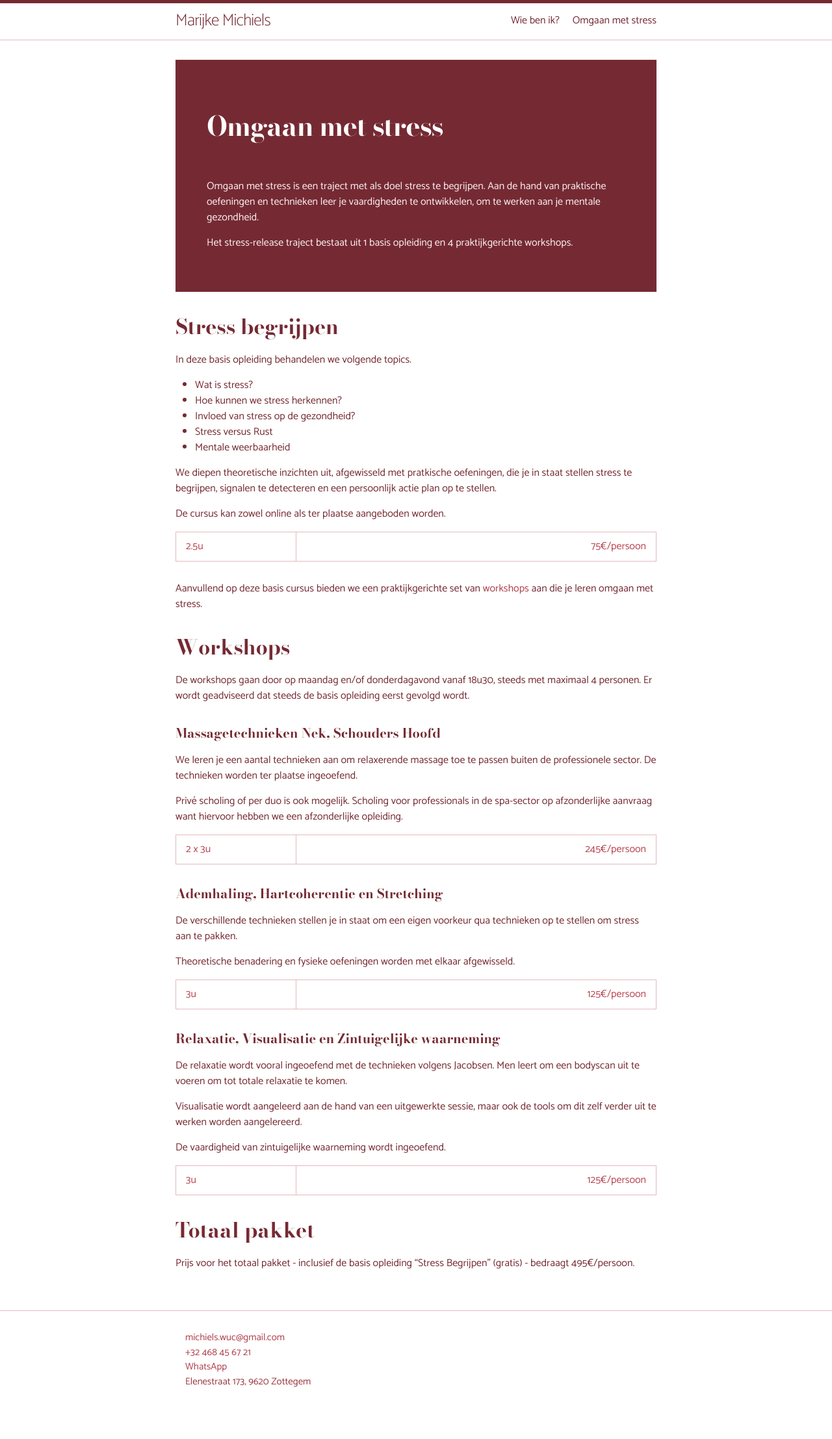
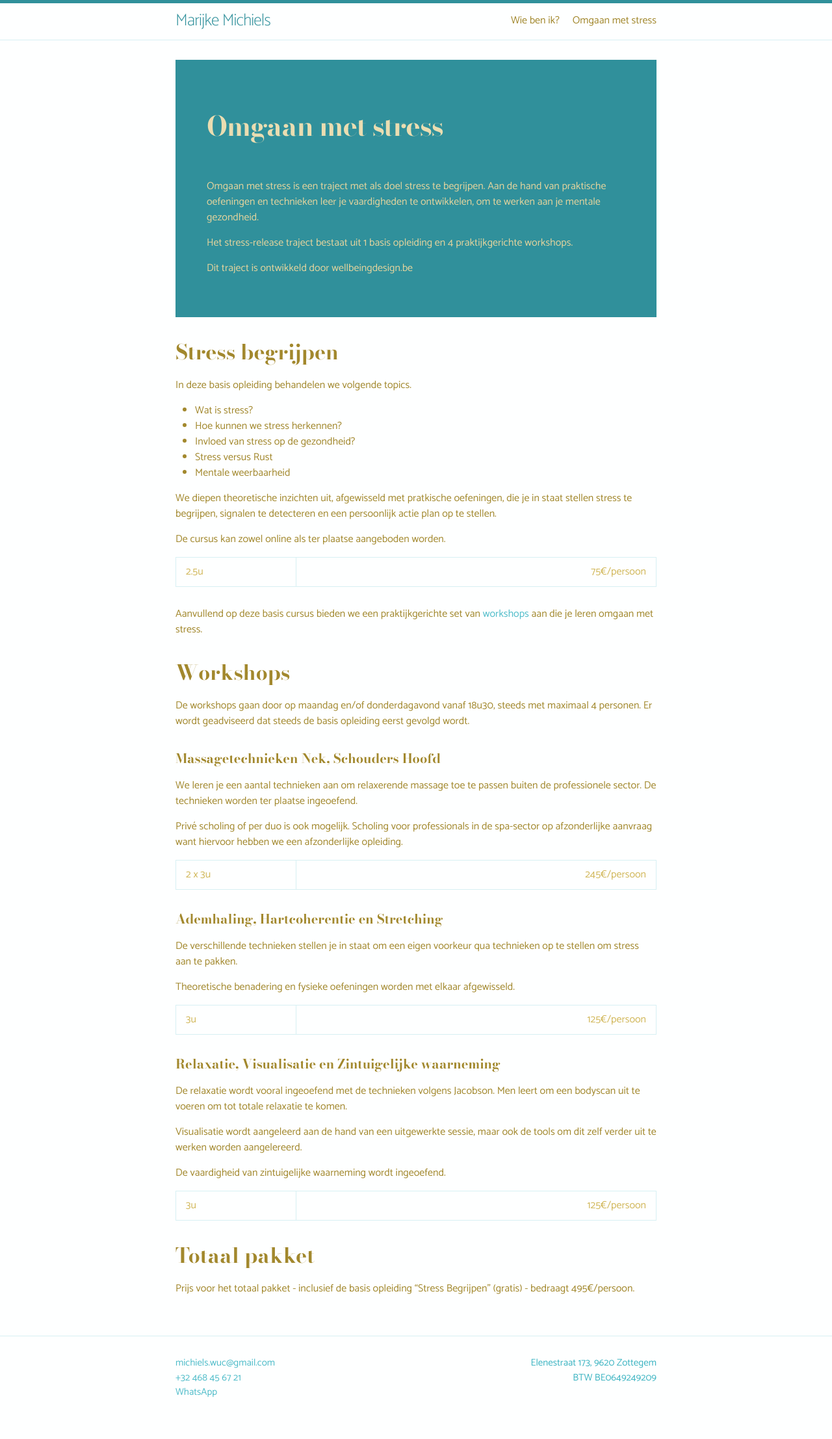
Before and after one commit to koenhandekyn/marijkemichiels, a Jekyll site: the page built from workshops.md, in a window 1280 px wide. Shown: the whole page at 65% size. Built offline with Jekyll 4.4.1, drawn with Linux system fonts in a browser that asks for light colours.

Commit message:
colours and corrections

```diff
--- a/_includes/footer.html
+++ b/_includes/footer.html
@@ -1,13 +1,19 @@
 <footer class="site-footer h-card">
 
   <div class="wrapper">
+
     <div class="footer-col-wrapper">
       <div class="footer-col">
         <ul class="contact-list">
           <li class="p-name"><a class="" href="mailto:{{ site.footer.email }}">{{ site.footer.email }}</a></li>
           <li class="p-name"><a class="" href="tel:{{ site.footer.mobile }}">{{ site.footer.mobile}}</a></li>
           <li class="p-name"><a class="" href="https://wa.me/{{ site.footer.whatsapp }}">WhatsApp</a> </li>
-          <li>{{ site.footer.address | escape }}</li>
+        </ul>
+      </div>
+      <div class="footer-col" style="text-align: right;">
+        <ul class="contact-list">
+          <li class="p-name">{{ site.footer.address | escape }}</li>
+          <li class="p-name">BTW BE0649249209</li>
         </ul>
       </div>
     </div>
--- a/_sass/minima/skins/auto.scss
+++ b/_sass/minima/skins/auto.scss
@@ -11,16 +11,18 @@ $color-scheme-dark: false !default;
 // ----------
 
 // $lm-brand-color:           darken(#5EA9BE, 10%) !default;
-$lm-brand-color:           lighten(#9A3843, 0%) !default;
+// $lm-brand-color:           lighten(#9A3843, 0%) !default; // bordeaux
+$lm-brand-color:           lighten(#3cb4c2, 0%) !default; // greenblue
 $lm-brand-color-light:     lighten($lm-brand-color, 40%) !default;
 $lm-brand-color-dark:      darken($lm-brand-color, 10%) !default;
 
 $lm-site-title-color:      $lm-brand-color-dark !default;
 
-$lm-text-color:             $lm-brand-color-dark !default;
-$lm-text-color-invert:      lighten($lm-brand-color, 55%) !default;
+// $lm-text-color:             $lm-brand-color-dark !default; // bordeaux
+$lm-text-color:             darken(#d9c375, 25%) !default;
+$lm-text-color-invert:      lighten($lm-text-color, 35%) !default;
 $lm-background-color-dark:  $lm-brand-color-dark;
-$lm-background-color-light: lighten($lm-brand-color-light, 20%) !default;
+$lm-background-color-light: lighten($lm-brand-color-light, 10%) !default;
 $lm-background-color:       $lm-background-color-light;
 $lm-code-background-color:  #eeeeff !default;
 
--- a/workshops.md
+++ b/workshops.md
@@ -21,7 +21,11 @@ permalink: /workshops/
   <p>
     Het stress-release traject bestaat uit 1 <a href="#basis">basis</a> opleiding en 4 praktijkgerichte <a href="#workshops">workshops</a>.
   </p>
+  <p>
+    Dit traject is ontwikkeld door <a href="https://wellbeingdesign.be/">wellbeingdesign.be</a>
+  </p>
 </header>
+
 
 ## Stress begrijpen
 <a name="basis"></a>
@@ -73,7 +77,7 @@ Theoretische benadering en fysieke oefeningen worden met elkaar afgewisseld.
 <a name="relaxatie"></a>
 
 De relaxatie wordt vooral ingeoefend met de technieken volgens
-Jacobsen. Men leert om een bodyscan uit te voeren om tot totale relaxatie
+Jacobson. Men leert om een bodyscan uit te voeren om tot totale relaxatie
 te komen.
 
 Visualisatie wordt aangeleerd aan de hand van een uitgewerkte sessie,
```
Also changed, not shown: bon.md (+0 -1 lines), index.md (+1 -1 lines).
